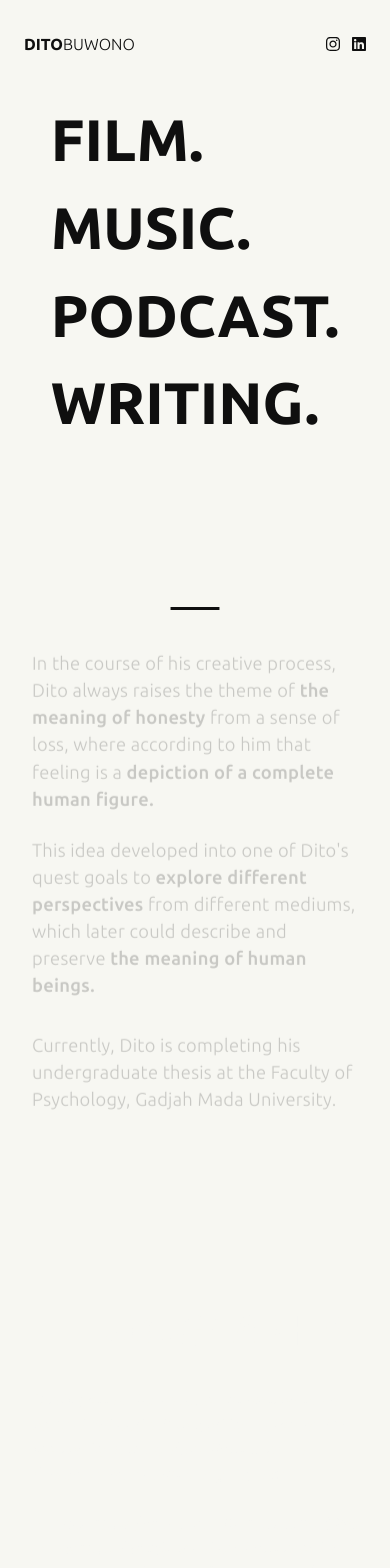
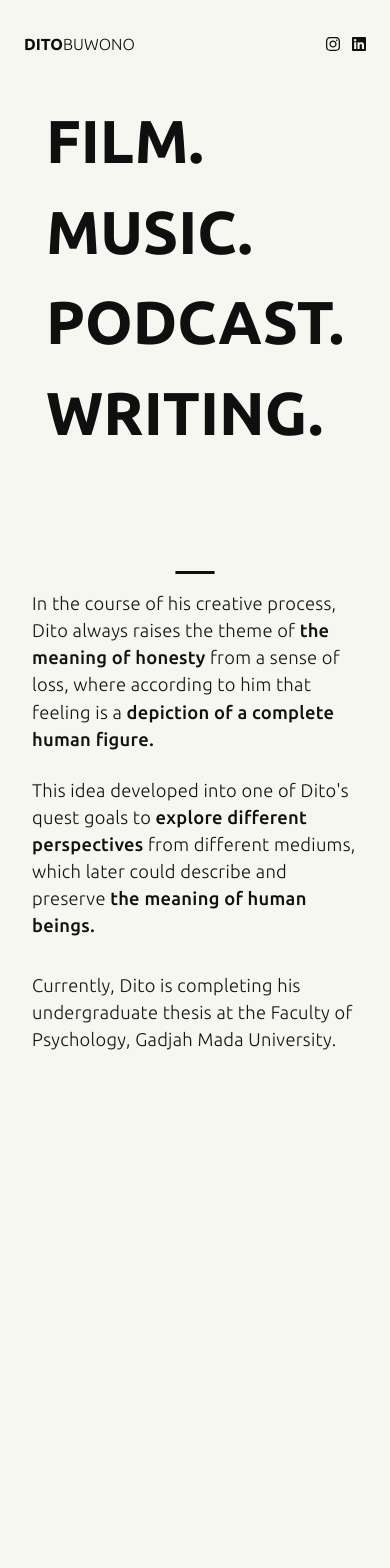
Before and after one commit to andikawilliam/ditobuwono, a Vue app: page / in a window 390 px wide. Shown: the top 1568 px of the page. Built offline with nearby package versions, Linux system fonts and the light colour scheme.

Commit message:
adjusted spacing for about text, improved sizing

```diff
--- a/src/App.vue
+++ b/src/App.vue
@@ -56,22 +56,22 @@ export default Vue.extend({
         },
         {
           scrollTrigger: {
-            trigger: ".about-section",
-            start: "80% 60%",
-            end: "80% 60%",
+            trigger: "#page-film",
+            start: "top 80%",
+            end: "top 80%",
             toggleActions: "play none reverse reverse"
           },
           backgroundColor: "#0f0f0f",
-          ease: 'power4',
-          duration: 0.5
+          ease: "power4",
+          duration: 0.6
         }
       );
     },
     changeSection() {
       ScrollTrigger.create({
-        trigger: ".about-section",
-        start: "80% 60%",
-        end: "80% 60%",
+        trigger: "#page-film",
+        start: "top 80%",
+        end: "top 80%",
         toggleActions: "play none reverse reverse",
         onEnter: () => this.changeIsMain(false),
         onLeaveBack: () => this.changeIsMain(true)
--- a/src/pages/PageAbout.vue
+++ b/src/pages/PageAbout.vue
@@ -1,5 +1,5 @@
 <template>
-  <div class="flex items-center px-8 py-12 lg:px-24 lg:py-48">
+  <div class="flex items-center px-8 pb-64 lg:px-24 lg:pt-40 lg:pb-64 lg:mb-32">
     <div class="lg:w-3/4 mx-auto">
       <hr class="about-line mx-auto my-4 lg:my-10" />
       <div class="about-text font-light text-black-onyx">
@@ -36,7 +36,7 @@ export default Vue.extend({
   name: "PageAbout",
   data() {
     return {
-      title: "DITOBUWONO"
+      title: "About"
     };
   },
   mounted: function() {
@@ -53,7 +53,7 @@ export default Vue.extend({
             trigger: ".about-text",
             start: "top 85%",
             end: "20% 30%",
-            scrub: true
+            toggleActions: "play none none reverse"
           },
           y: 0,
           z: 10,
@@ -69,8 +69,8 @@ export default Vue.extend({
 <style scoped>
 .about-line {
   width: 100%;
-  transform: scaleX(0.15);
-  border-top: 10px solid #0f0f0f;
+  transform: scaleX(0.12);
+  border-top: 8px solid #0f0f0f;
 }
 
 .about-text {
--- a/src/pages/PageMain.vue
+++ b/src/pages/PageMain.vue
@@ -1,5 +1,5 @@
 <template>
-  <div class="py-24 lg:py-32">
+  <div class="py-24 lg:py-24">
     <div id="home" class="flex justify-center">
       <div
         class="portfolios-main text-black-onyx font-semibold lg:font-medium lg:leading-snug"
@@ -28,6 +28,13 @@ import ScrollToPlugin from "gsap/ScrollToPlugin";
 
 gsap.registerPlugin(ScrollToPlugin);
 
+let offsetScroll = 220;
+const isMobile = window.matchMedia("only screen and (max-width: 760px)")
+  .matches;
+if (isMobile) {
+  offsetScroll = 150;
+}
+
 export default Vue.extend({
   name: "PageMain",
   methods: {
@@ -36,7 +43,7 @@ export default Vue.extend({
         duration: 2,
         scrollTo: {
           y: destination,
-          offsetY: 220
+          offsetY: offsetScroll
         },
         ease: "power2"
       });
@@ -47,7 +54,7 @@ export default Vue.extend({
 
 <style scoped>
 .portfolios-main {
-  font-size: 15vw;
+  font-size: 14vw;
 }
 .portfolios-main p {
   transition: all 0.4s ease-in-out;
@@ -59,4 +66,10 @@ export default Vue.extend({
 .main-text {
   cursor: pointer;
 }
+
+@media screen and (max-width: 1204px) {
+  .portfolios-main {
+    font-size: 15.5vw;
+  }
+}
 </style>
```
Also changed, not shown: src/content/AboutText.ts (added).
